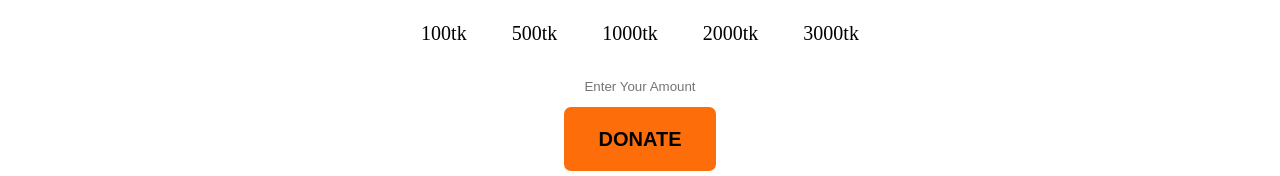
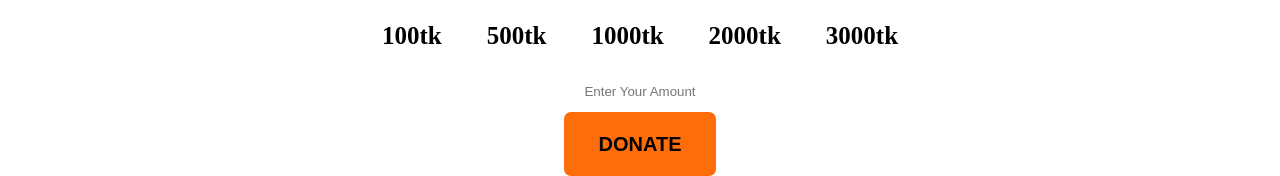
Before and after one commit to SaAbdullah131/Donate_Today, a plain HTML site: page index.html in a window 1280 px wide. Shown: the part 936-1112 px from the top of the page. Drawn offline with Linux system fonts and the light colour scheme.

Commit message:
donate amount section done

```diff
--- a/style/style.css
+++ b/style/style.css
@@ -73,6 +73,8 @@ padding:10px 20px;
 }
 .donate-amount li{
     list-style: none;
+    font-weight: 700;
+    font-size: 25px;
 }
 .donate-input{
     margin:0 auto;
```
